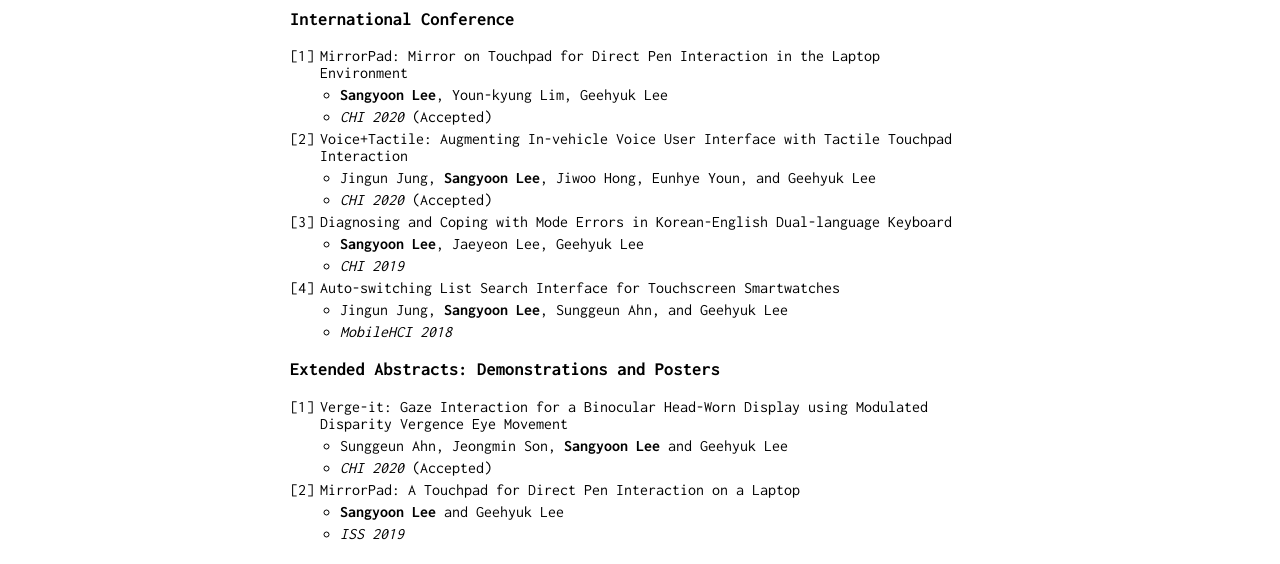
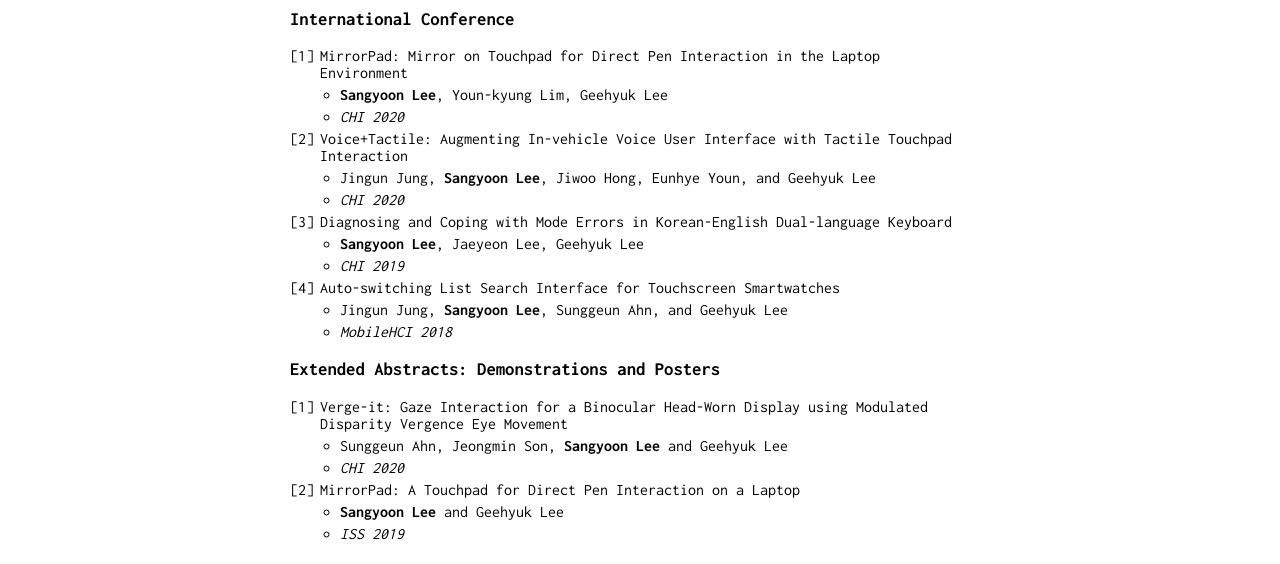
Before and after one commit to pinetree408/pinetree408.github.io, a Jekyll site: the page built from index.md, in a window 1280 px wide. Shown: the part 267-831 px from the top of the page. Built offline with Jekyll 4.4.1, drawn with Linux system fonts in a browser that asks for light colours.

Commit message:
Update index page

```diff
--- a/index.md
+++ b/index.md
@@ -14,11 +14,11 @@
 
 1. MirrorPad: Mirror on Touchpad for Direct Pen Interaction in the Laptop Environment
   - **Sangyoon Lee**, Youn-kyung Lim, Geehyuk Lee
-  - *CHI 2020* (Accepted)
+  - *CHI 2020*
 
 2. Voice+Tactile: Augmenting In-vehicle Voice User Interface with Tactile Touchpad Interaction
   - Jingun Jung, **Sangyoon Lee**, Jiwoo Hong, Eunhye Youn, and Geehyuk Lee
-  - *CHI 2020* (Accepted)
+  - *CHI 2020*
 
 3. Diagnosing and Coping with Mode Errors in Korean-English Dual-language Keyboard
   - **Sangyoon Lee**, Jaeyeon Lee, Geehyuk Lee
@@ -33,7 +33,7 @@
 
 1. Verge-it: Gaze Interaction for a Binocular Head-Worn Display using Modulated Disparity Vergence Eye Movement
   - Sunggeun Ahn, Jeongmin Son, **Sangyoon Lee** and Geehyuk Lee
-  - *CHI 2020* (Accepted)
+  - *CHI 2020*
 
 2. MirrorPad: A Touchpad for Direct Pen Interaction on a Laptop
   - **Sangyoon Lee** and Geehyuk Lee
```
